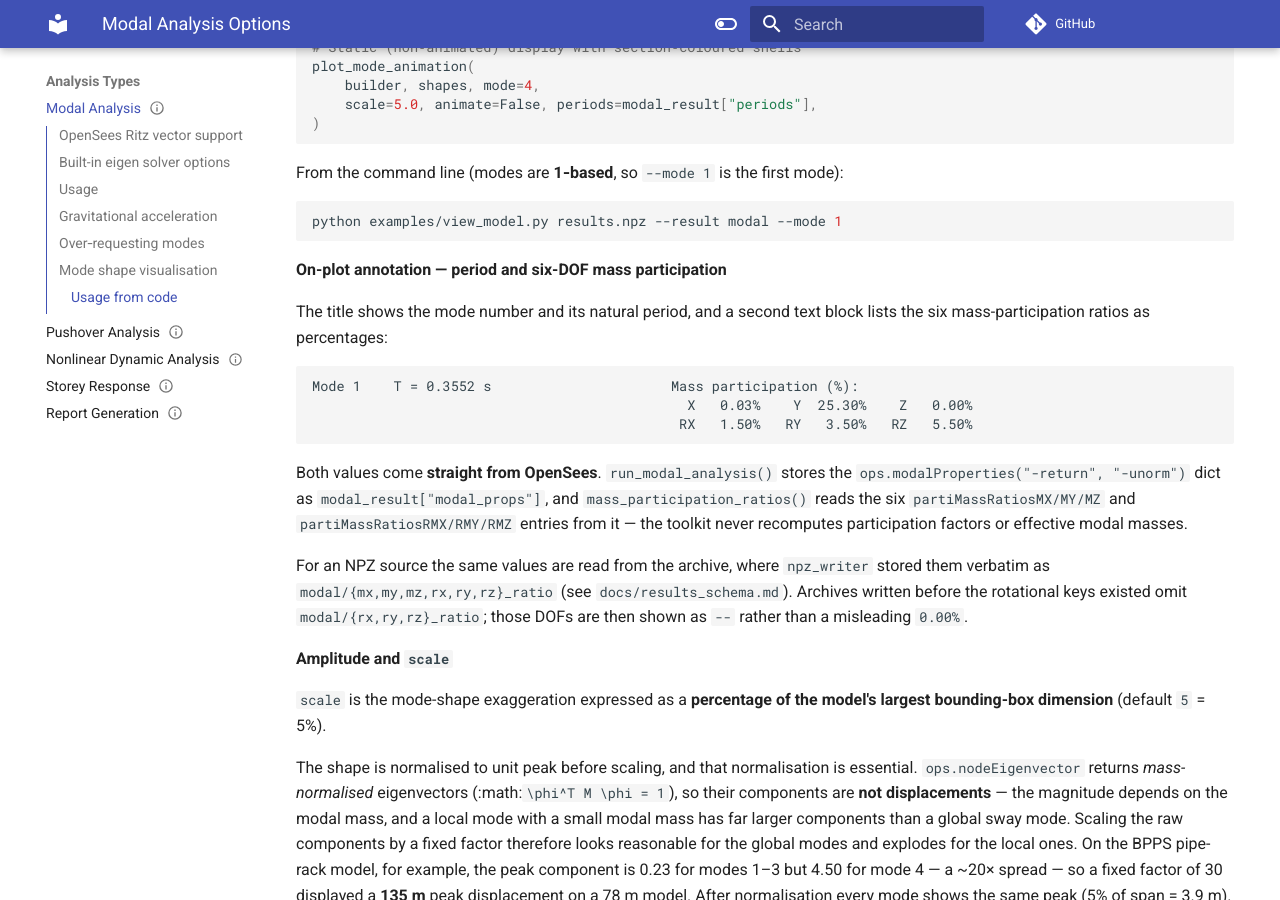
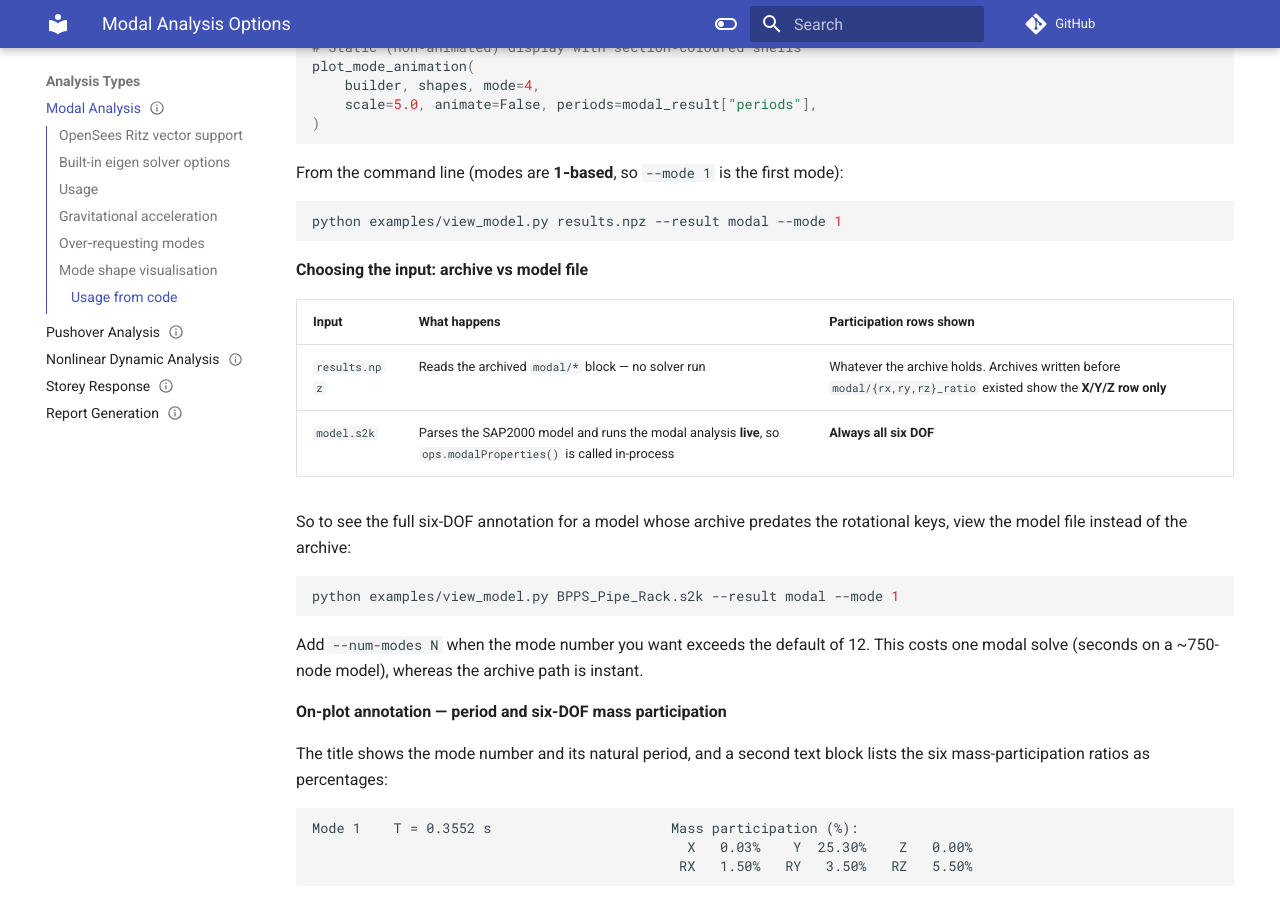
Before and after one commit to boustrephon/fea_toolkit, an MkDocs documentation site: the page built from docs/modal_analysis.md, in a window 1280 px wide and 900 px high, scrolled down 3074 px. Built offline with MkDocs 1.6.1 and Material for MkDocs 9.7.7, drawn with Linux system fonts in a browser that asks for light colours; comment, search, counter and statistics services are not loaded.

Commit message:
docs(modal): explain archive vs model-file input for the six-DOF annotation
Adds a table contrasting the two inputs: an .npz reads the archived modal/* block (instant, but only shows the rows the archive holds), while a .s2k parses the model and runs the modal analysis live so ops.modalProperties() is called in-process and all six DOF are always available.  Documents the .s2k command for models whose archive predates the rotational keys, and notes --num-modes and the one-solve cost.

Validated on the BPPS pipe rack (754 nodes, 1263 frames, ~8 s to parse + build + solve): the live path returns 6/6 DOF for mode 1, revealing RZ = 39.60 %  participating mass that the archived three-column table could never show, and a fresh write_results_npz now emits modal/rx_ratio, modal/ry_ratio and modal/rz_ratio.

````diff
--- a/docs/modal_analysis.md
+++ b/docs/modal_analysis.md
@@ -152,6 +152,24 @@ From the command line (modes are **1‑based**, so ``--mode 1`` is the first mod
 python examples/view_model.py results.npz --result modal --mode 1
 ```
 
+**Choosing the input: archive vs model file**
+
+| Input | What happens | Participation rows shown |
+|---|---|---|
+| ``results.npz`` | Reads the archived ``modal/*`` block — no solver run | Whatever the archive holds.  Archives written before ``modal/{rx,ry,rz}_ratio`` existed show the **X/Y/Z row only** |
+| ``model.s2k`` | Parses the SAP2000 model and runs the modal analysis **live**, so ``ops.modalProperties()`` is called in-process | **Always all six DOF** |
+
+So to see the full six-DOF annotation for a model whose archive predates
+the rotational keys, view the model file instead of the archive:
+
+```bash
+python examples/view_model.py BPPS_Pipe_Rack.s2k --result modal --mode 1
+```
+
+Add ``--num-modes N`` when the mode number you want exceeds the default of 12.
+This costs one modal solve (seconds on a ~750-node model), whereas the archive
+path is instant.
+
 **On-plot annotation — period and six-DOF mass participation**
 
 The title shows the mode number and its natural period, and a second text block
````
